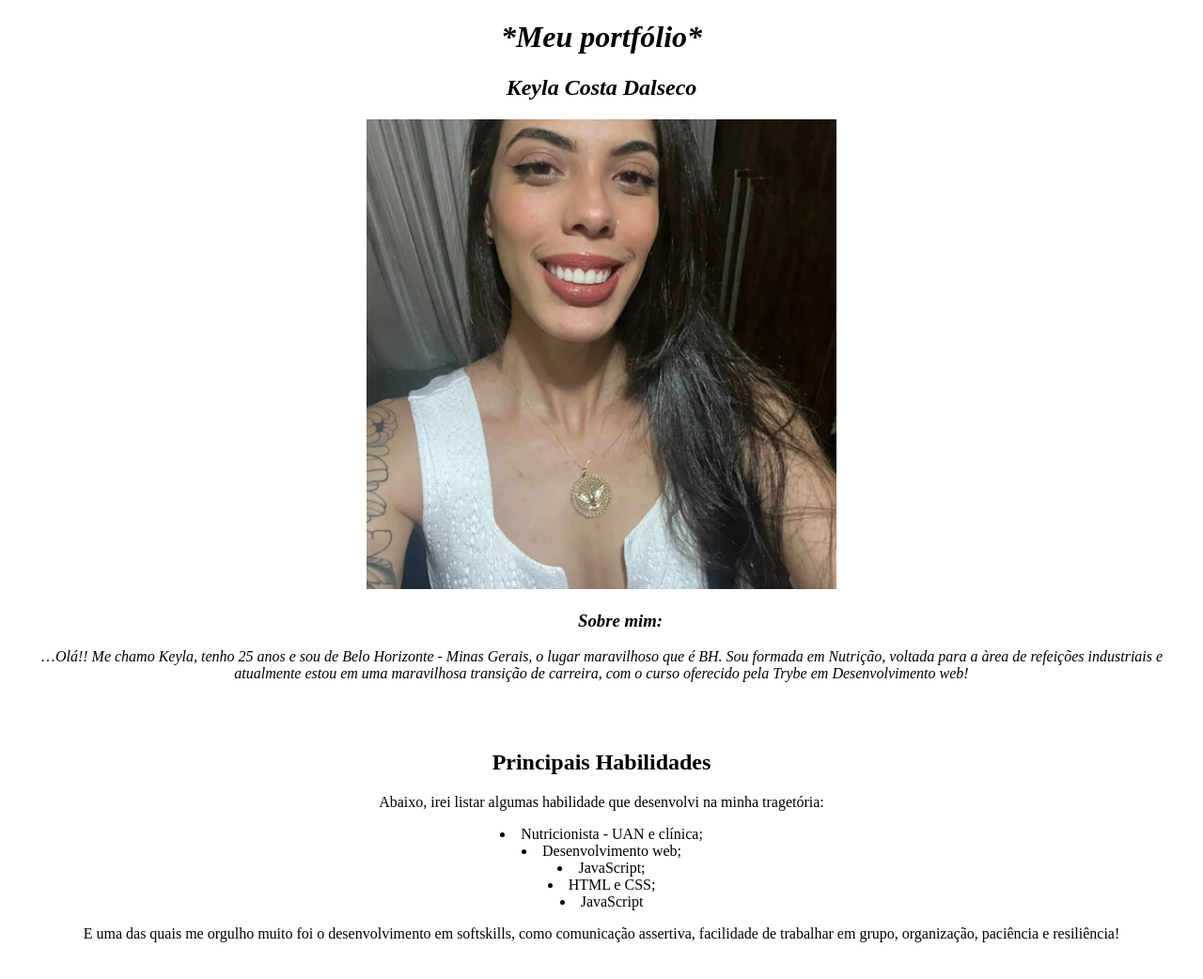
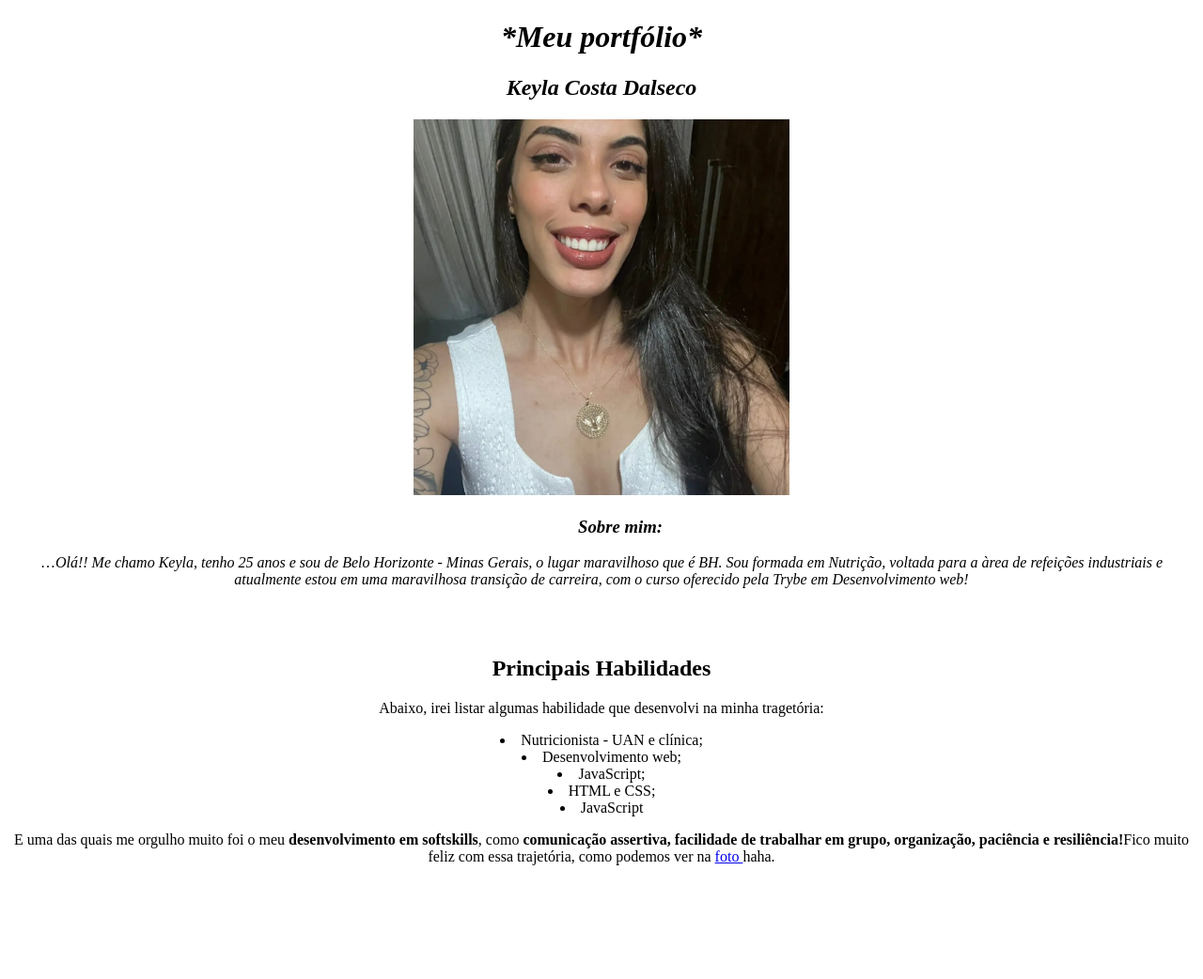
Before and after one commit to KeylaDalseco/KeylaDalseco.github.io, a plain HTML site: page index.html in a window 1280 px wide. Shown: the whole page at 94% size. After the commit the page ends 999 px from the top, so only its background shows below. Drawn offline with Linux system fonts and the light colour scheme.

Commit message:
adicionado link foto em outra aba

```diff
--- a/index.html
+++ b/index.html
@@ -9,7 +9,7 @@
     <h1 style="text-align:center;"> <em>*Meu portfólio*</em></h1>
     <h2 style="text-align:center;"><em>Keyla Costa Dalseco</em></h2>
 <center>
-<img src="WhatsApp Image 2023-01-17 at 10.27.30.jpeg" width="500px" alt="Foto de Keyla Costa Dalseco">
+<img src="WhatsApp Image 2023-01-17 at 10.27.30.jpeg" width="400px" alt="Foto de Keyla Costa Dalseco">
     <h3><em><ul>Sobre mim:</ul></em></h3>
     <p><font style="vertical-align: inherit;">…</font><em>Olá!! Me chamo Keyla, tenho 25 anos e sou de Belo Horizonte - Minas Gerais, o lugar maravilhoso que é BH. Sou formada em Nutrição, voltada para a àrea de refeições industriais e atualmente estou em uma maravilhosa transição de carreira, com o curso oferecido pela Trybe em Desenvolvimento web!</em></p>
     <br><br>
@@ -21,8 +21,10 @@
     <p<ul><li>JavaScript;</li>
     <p<ul><li>HTML e CSS;</li>
     <p<ul><li>JavaScript</li>
-    <p>E uma das quais me orgulho muito foi o desenvolvimento em softskills, como comunicação assertiva, facilidade de trabalhar em grupo, organização, paciência e resiliência!</p>
-    </ul>
+    <p>E uma das quais me orgulho muito foi o meu <strong> desenvolvimento em softskills</strong>, como <strong>comunicação assertiva, facilidade de trabalhar em grupo, organização, paciência e resiliência!</strong>Fico muito feliz com essa trajetória, como podemos ver na  <a href="WhatsApp Image 2023-01-17 at 10.27.30.jpeg" target="_blank"
+    > foto </a> haha.
+<br><br>
+
 
 </center> <br><br>
 
```
